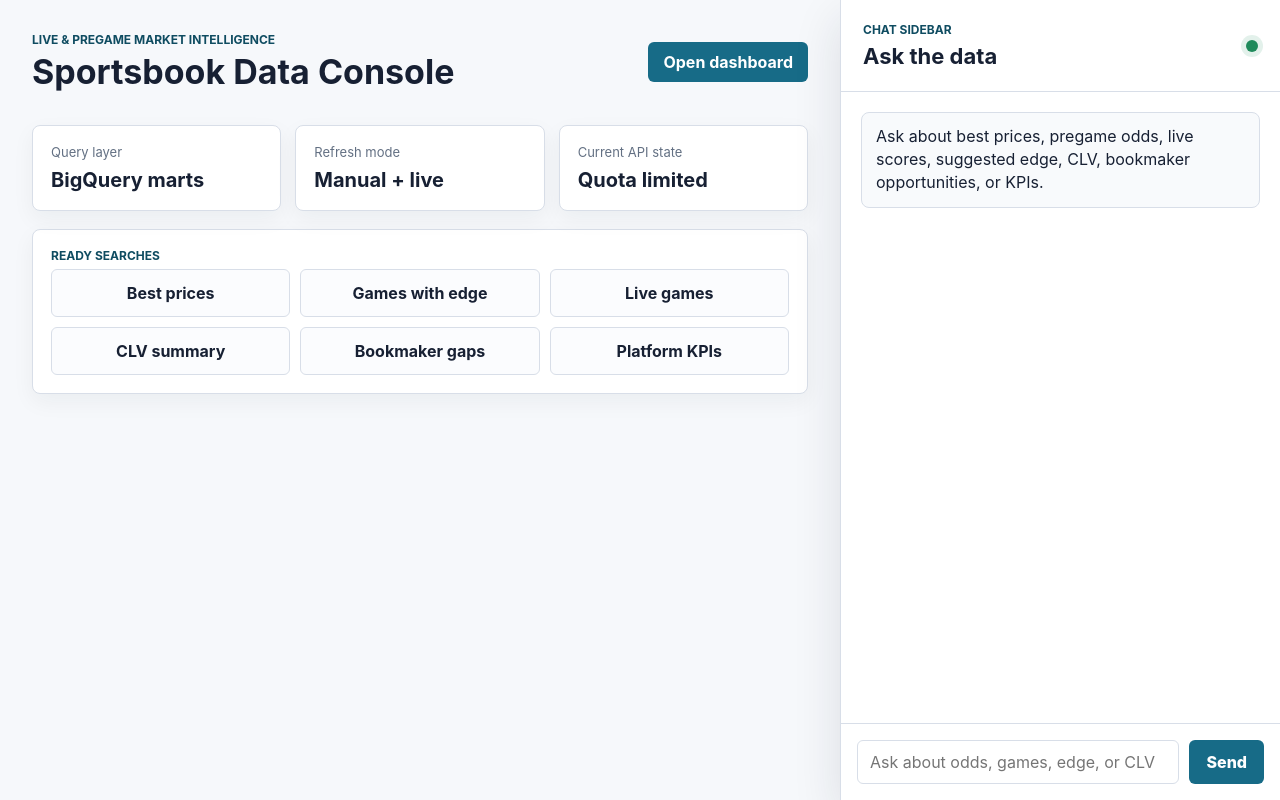
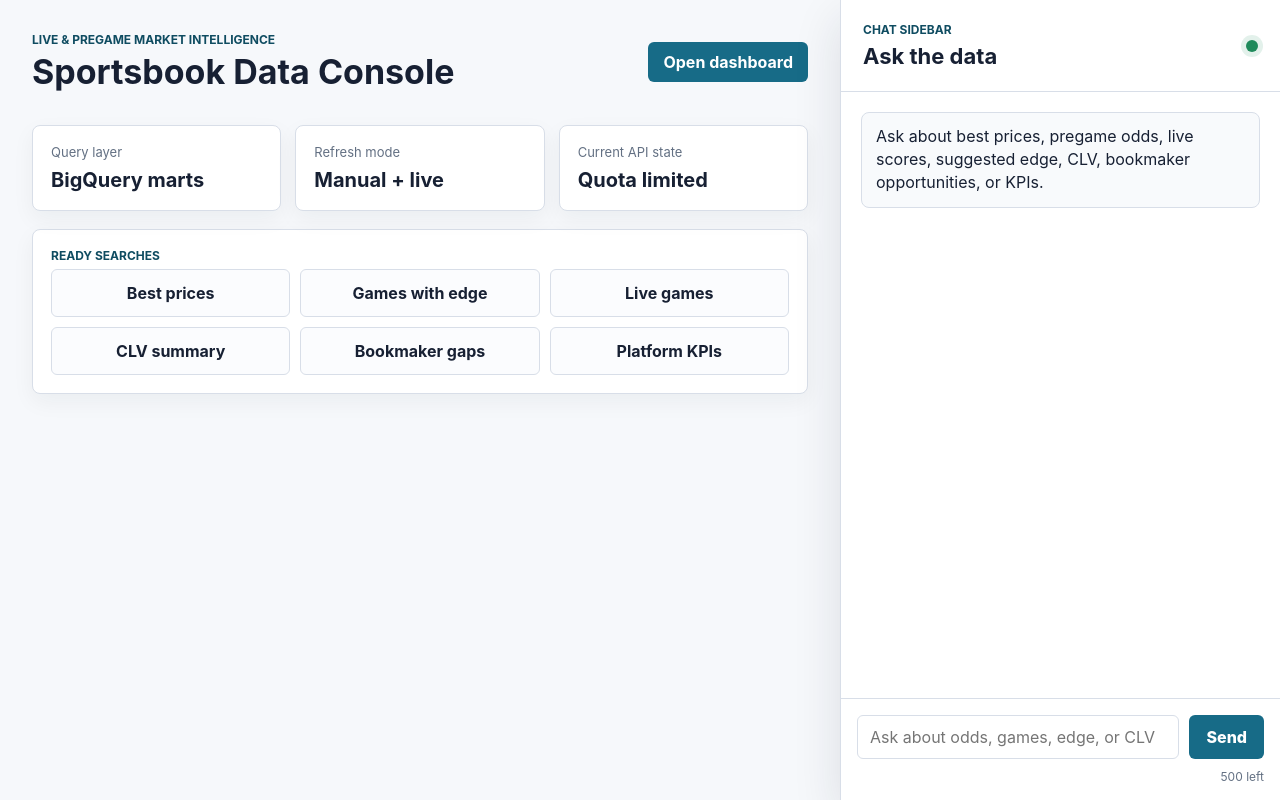
Before and after one commit to imade-osi2/Live-Sportsbook-Sim, a Flask app: page / in a window 1280 px wide. Run offline with Flask 3, Linux system fonts and the light colour scheme.

Commit message:
Show chat prompt character count
Add a remaining-character counter tied to the configured backend prompt limit. The chat input now exposes the max length to JavaScript and updates the counter as users type or submit.

Validation: node --check passed; Flask test client verified the rendered max length and initial counter text.

```diff
--- a/cloudrun_chat/static/chat.js
+++ b/cloudrun_chat/static/chat.js
@@ -1,8 +1,10 @@
 const form = document.querySelector("#chat-form");
 const promptInput = document.querySelector("#prompt");
+const promptCount = document.querySelector("#prompt-count");
 const submitButton = form.querySelector("button");
 const messages = document.querySelector("#messages");
 const quickButtons = document.querySelectorAll("[data-prompt]");
+const promptMaxLength = Number(promptInput.dataset.maxLength || promptInput.maxLength);
 let isSubmitting = false;
 
 function addMessage(role, html) {
@@ -21,6 +23,14 @@ function escapeHtml(value) {
     .replaceAll(">", "&gt;")
     .replaceAll('"', "&quot;")
     .replaceAll("'", "&#039;");
+}
+
+function updatePromptCount() {
+  if (!promptCount || !Number.isFinite(promptMaxLength) || promptMaxLength <= 0) {
+    return;
+  }
+  const remaining = Math.max(0, promptMaxLength - promptInput.value.length);
+  promptCount.textContent = `${remaining} left`;
 }
 
 function renderTable(rows) {
@@ -73,6 +83,7 @@ async function submitPrompt(prompt) {
 
   addMessage("user", `<p>${escapeHtml(trimmed)}</p>`);
   promptInput.value = "";
+  updatePromptCount();
   const loading = addMessage("bot", "<p>Searching BigQuery marts...</p>");
 
   try {
@@ -112,6 +123,9 @@ form.addEventListener("submit", (event) => {
   submitPrompt(promptInput.value);
 });
 
+promptInput.addEventListener("input", updatePromptCount);
+updatePromptCount();
+
 quickButtons.forEach((button) => {
   button.addEventListener("click", () => {
     submitPrompt(button.dataset.prompt);
--- a/cloudrun_chat/static/styles.css
+++ b/cloudrun_chat/static/styles.css
@@ -216,6 +216,13 @@ h2 {
   border-top: 1px solid var(--line);
 }
 
+.prompt-count {
+  grid-column: 1 / -1;
+  color: var(--muted);
+  font-size: 12px;
+  text-align: right;
+}
+
 .composer input {
   width: 100%;
   min-height: 44px;
--- a/cloudrun_chat/templates/index.html
+++ b/cloudrun_chat/templates/index.html
@@ -61,8 +61,9 @@
         </div>
 
         <form id="chat-form" class="composer">
-          <input id="prompt" name="prompt" type="text" autocomplete="off" maxlength="{{ max_prompt_chars }}" placeholder="Ask about odds, games, edge, or CLV">
+          <input id="prompt" name="prompt" type="text" autocomplete="off" maxlength="{{ max_prompt_chars }}" data-max-length="{{ max_prompt_chars }}" placeholder="Ask about odds, games, edge, or CLV">
           <button type="submit">Send</button>
+          <span id="prompt-count" class="prompt-count">{{ max_prompt_chars }} left</span>
         </form>
       </aside>
     </main>
```
